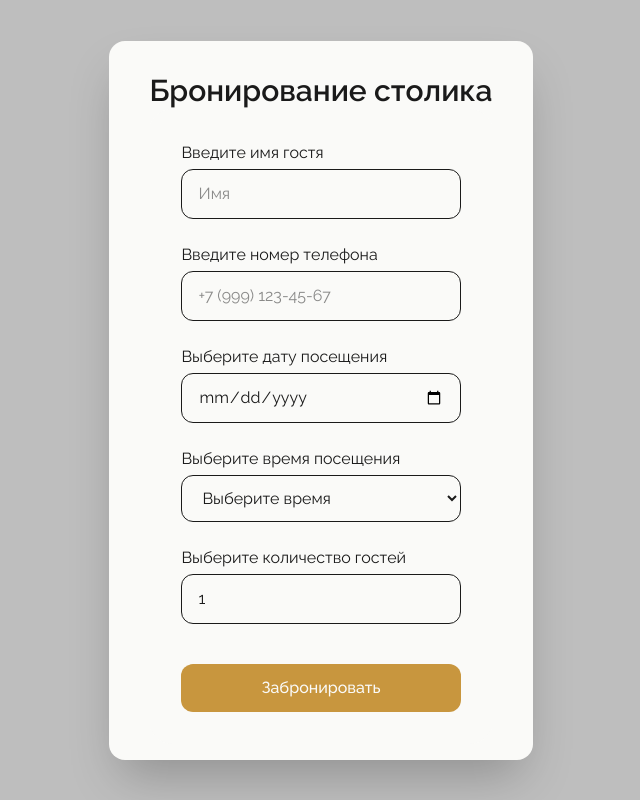
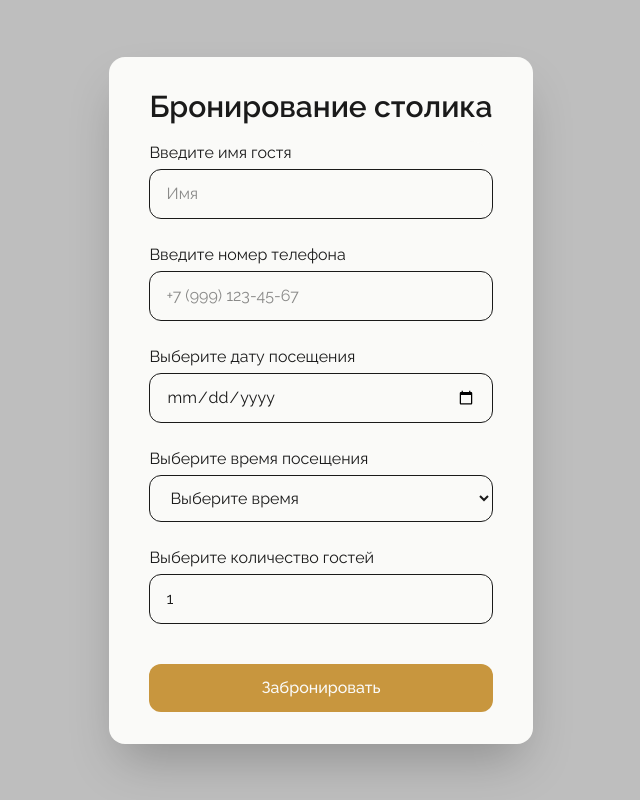
Before and after one commit to BLazzeD21/Saveur-test, a Next.js app: page / in a window 1280 px wide. Shown: the whole page, without its empty margins (319-959 px from the left). Built offline with nearby package versions, Linux system fonts and the light colour scheme.

Commit message:
fix: change input and select width

```diff
--- a/src/components/BookingForm/BookingForm.tsx
+++ b/src/components/BookingForm/BookingForm.tsx
@@ -52,7 +52,7 @@ export const BookingForm = ({ setBookingData, className, ...props }: BookingForm
       <h1 className="text-center text-2xl font-semibold sm:text-3xl">Бронирование столика</h1>
       <form
         onSubmit={bookingForm.handleSubmit(onSubmit)}
-        className="w-full rounded-3xl bg-form p-4 sm:p-6 md:p-8"
+        className="w-full rounded-3xl bg-form my-4"
       >
         <Input
           registration={bookingForm.register('name', {
--- a/src/components/UI/Input.tsx
+++ b/src/components/UI/Input.tsx
@@ -26,7 +26,7 @@ export const Input = ({
           type={type ?? 'text'}
           placeholder={placeholder}
           className={cn(
-            'w-full rounded-xl border px-3 py-2.5 text-sm sm:px-4 sm:py-3 sm:text-base outline-none transition-colors',
+            'w-80 sm:w-full rounded-xl border px-3 py-2.5 text-sm sm:px-4 sm:py-3 sm:text-base outline-none transition-colors',
             className,
             error ? 'border-red-500 focus:border-red-500' : 'border-border focus:border-accent',
           )}
--- a/src/components/UI/Select.tsx
+++ b/src/components/UI/Select.tsx
@@ -25,7 +25,7 @@ export const Select = ({
         <p className="mb-1 text-sm sm:text-base">{label}</p>
         <select
           className={cn(
-            'w-full rounded-xl border px-4 py-3 outline-none',
+            'w-80 sm:w-full rounded-xl border px-4 py-3 outline-none',
             className,
             error ? 'border-red-500 focus:border-red-500' : 'border-border focus:border-accent',
           )}
```
